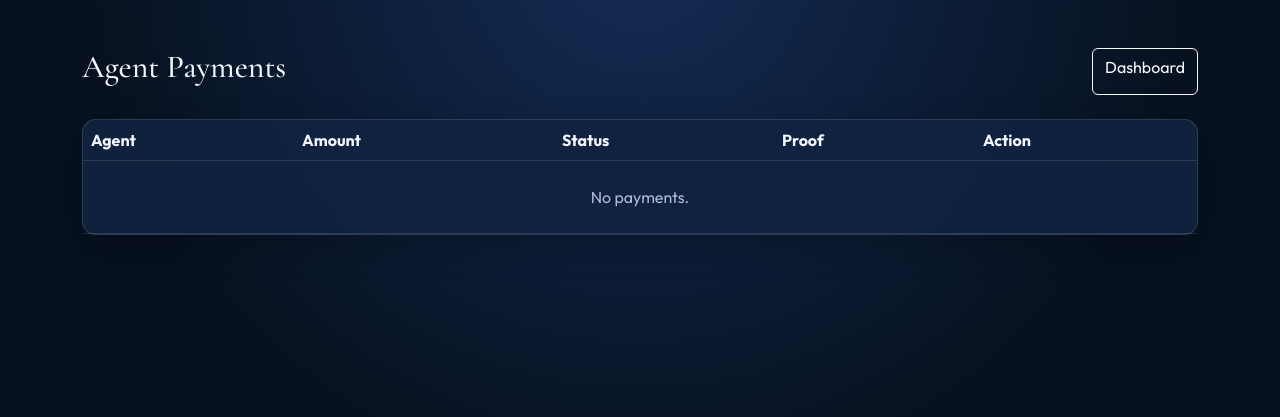
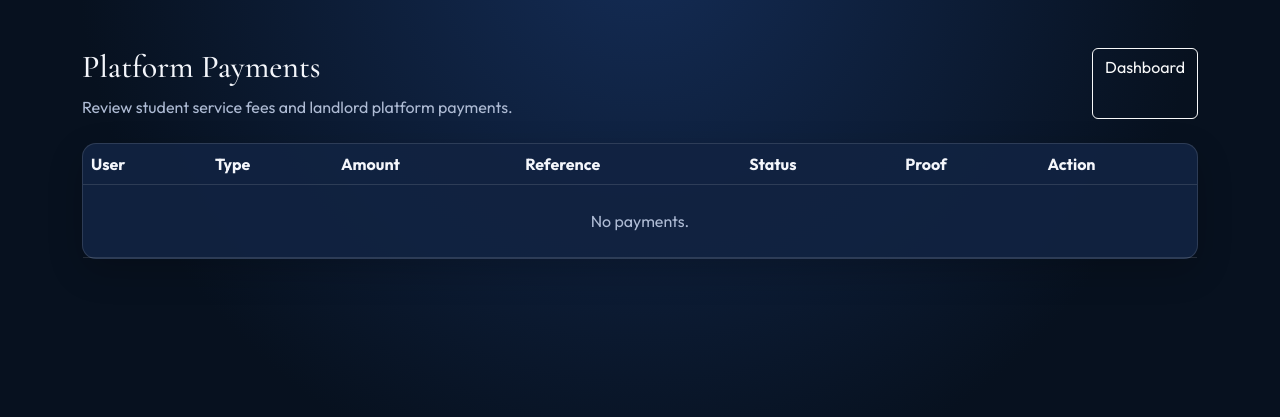
Before and after one commit to tarieciphertech/homebridge, a Flask app: page /admin/payments in a window 1280 px wide. Shown: the part 59-476 px from the top of the page. Run offline with Flask 3, Linux system fonts and the light colour scheme; a user stored in the database is signed in; some libraries are stand-ins or nearby versions.

Commit message:
Align payment review UI with HomeBridge platform payments

```diff
--- a/app/templates/admin/payments.html
+++ b/app/templates/admin/payments.html
@@ -1 +1,12 @@
-{% extends 'base.html' %}{% block title %}Payments{% endblock %}{% block content %}<div class="container py-5"><div class="d-flex justify-content-between mb-4"><h2>Agent Payments</h2><a class="btn btn-outline-light" href="{{url_for('admin_bp.dashboard')}}">Dashboard</a></div><div class="card"><div class="table-responsive"><table class="table mb-0"><thead><tr><th>Agent</th><th>Amount</th><th>Status</th><th>Proof</th><th>Action</th></tr></thead><tbody>{% for p in payments %}<tr><td>{{p.user.name}}<br><small class="text-muted">{{p.user.email}}</small></td><td style="color:var(--gold)">${{p.amount}}</td><td>{{p.status}}</td><td>{% if p.proof_file %}<a href="{{url_for('public.uploaded_file',filename=p.proof_file)}}" target="_blank">View proof</a>{% endif %}</td><td>{% if p.status=='pending' %}<a class="btn btn-sm btn-success" href="{{url_for('admin_bp.confirm_payment',payment_id=p.id)}}">Confirm</a> <a class="btn btn-sm btn-danger" href="{{url_for('admin_bp.reject_payment',payment_id=p.id)}}">Reject</a>{% endif %}</td></tr>{% else %}<tr><td colspan="5" class="text-center text-muted py-4">No payments.</td></tr>{% endfor %}</tbody></table></div></div></div>{% endblock %}
+{% extends 'base.html' %}
+{% block title %}Payments · HomeBridge{% endblock %}
+{% block content %}
+<div class="container py-5">
+  <div class="d-flex justify-content-between mb-4"><div><h2>Platform Payments</h2><p class="text-muted mb-0">Review student service fees and landlord platform payments.</p></div><a class="btn btn-outline-light" href="{{url_for('admin_bp.dashboard')}}">Dashboard</a></div>
+  <div class="card"><div class="table-responsive"><table class="table mb-0 align-middle"><thead><tr><th>User</th><th>Type</th><th>Amount</th><th>Reference</th><th>Status</th><th>Proof</th><th>Action</th></tr></thead><tbody>
+  {% for p in payments %}
+    <tr><td>{{p.user.name}}<br><small class="text-muted">{{p.user.email}}</small></td><td>{{p.payment_type|replace('_',' ')|title}}</td><td style="color:var(--gold)">{{p.amount}} {{p.currency}}</td><td>{{p.reference or '—'}}</td><td>{% if p.status == 'confirmed' %}<span class="badge bg-success">Confirmed</span>{% elif p.status == 'rejected' %}<span class="badge bg-danger">Rejected</span>{% else %}<span class="badge bg-warning text-dark">Pending</span>{% endif %}</td><td>{% if p.proof_file %}<a href="{{url_for('public.uploaded_file',filename=p.proof_file)}}" target="_blank">View proof</a>{% else %}—{% endif %}</td><td>{% if p.status=='pending' %}<a class="btn btn-sm btn-success" href="{{url_for('admin_bp.confirm_payment',payment_id=p.id)}}">Confirm</a> <a class="btn btn-sm btn-danger" href="{{url_for('admin_bp.reject_payment',payment_id=p.id)}}">Reject</a>{% endif %}</td></tr>
+  {% else %}<tr><td colspan="7" class="text-center text-muted py-4">No payments.</td></tr>{% endfor %}
+  </tbody></table></div></div>
+</div>
+{% endblock %}
```
